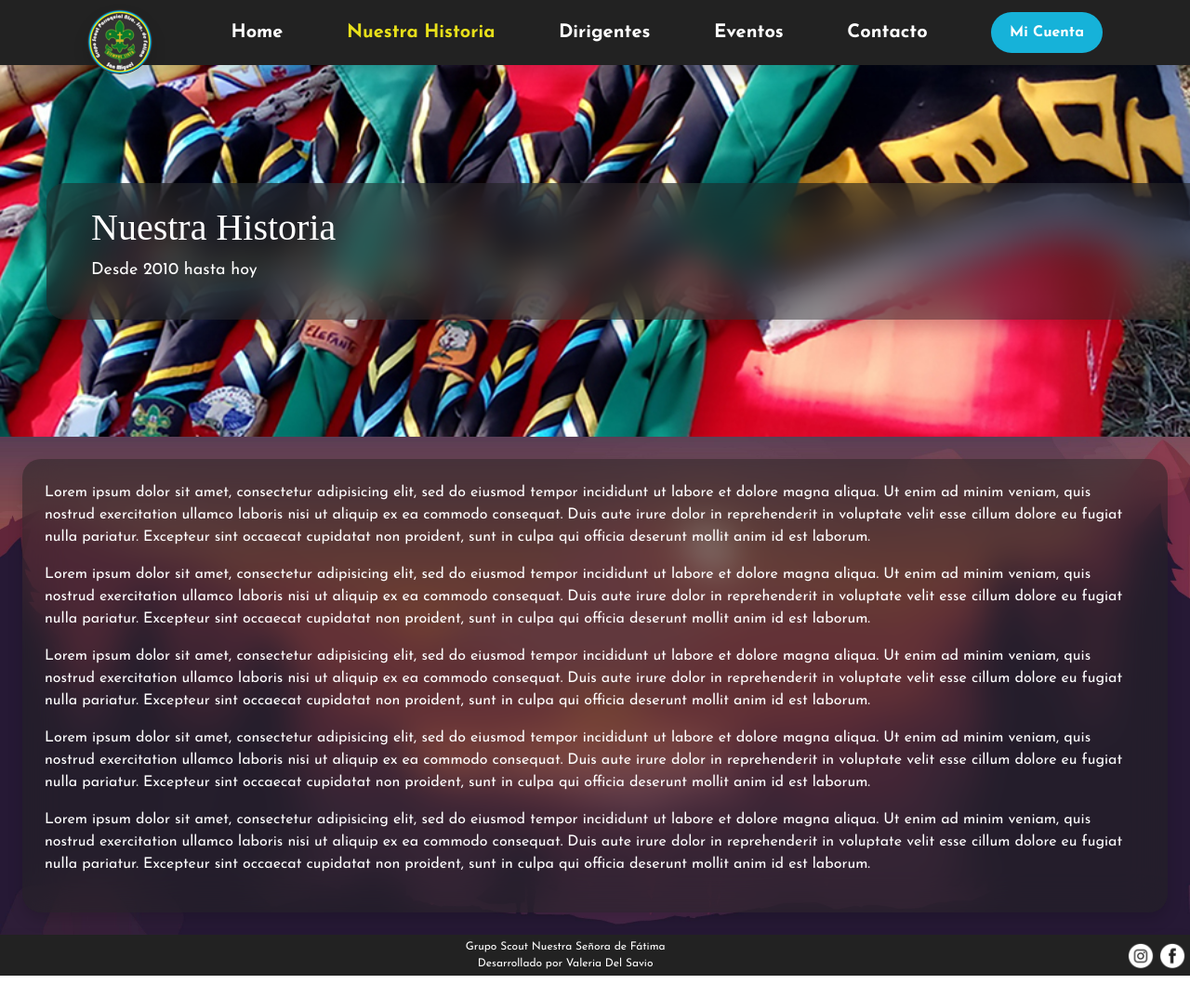
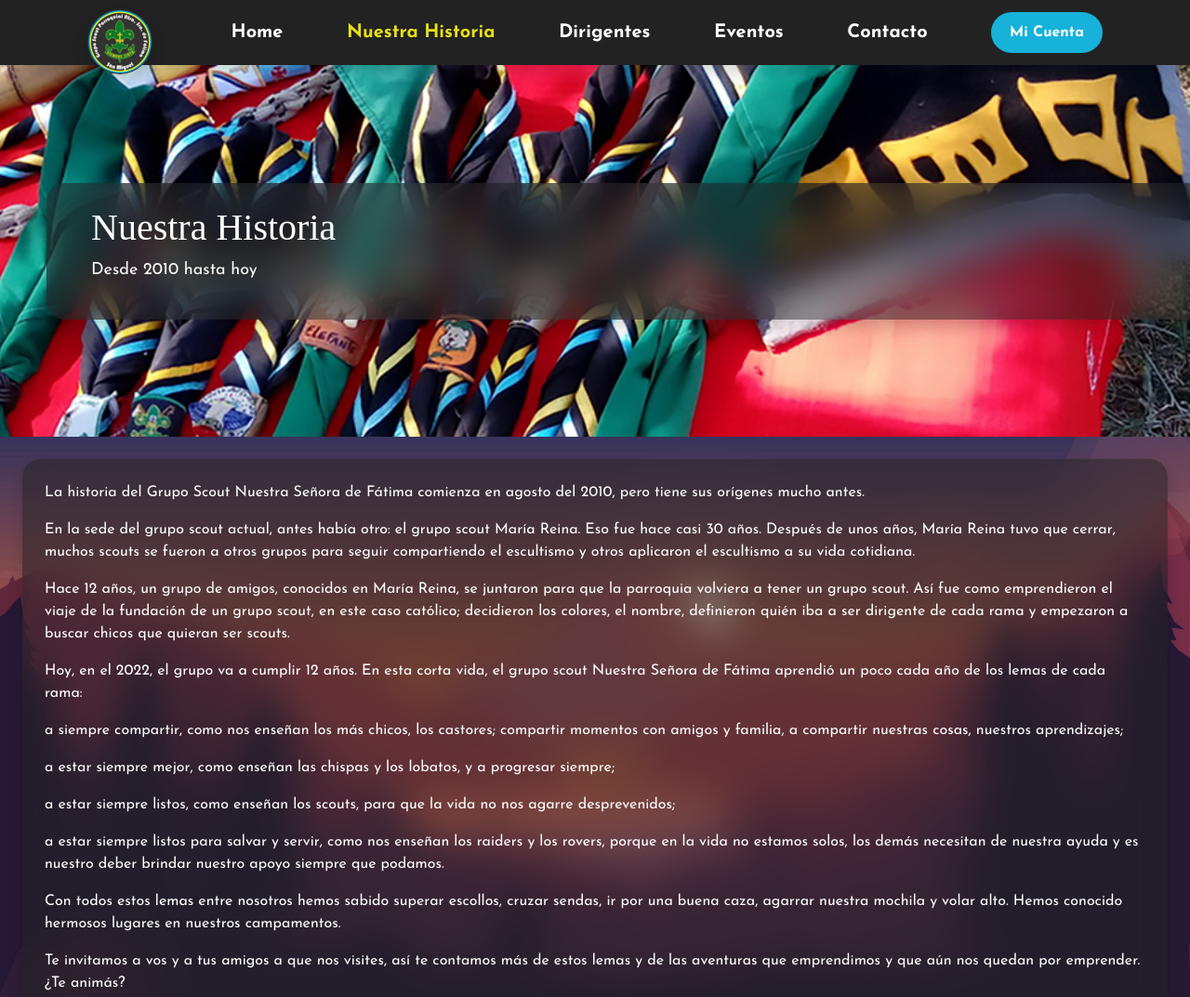
Before and after one commit to ValeeDS/GSNSF-DELSAVIO, a website: page historia.html in a window 1280 px wide. Shown: the top 1073 px of the page at 93% size. Before the commit the page ends 1050 px from the top, so only its background shows below. Drawn offline with nearby package versions, Linux system fonts and the light colour scheme; a web font is replaced by a local one.

Commit message:
Added text for history

```diff
--- a/historia.html
+++ b/historia.html
@@ -84,36 +84,16 @@
         <section class="flex-grow-1 w-100 p-4 position-relative">
             <img loading="lazy" src="assets/img/bg/story.jpg" alt="Background Nuestra Historia" class="w-100 h-100 position-absolute top-0 start-0 zi-0 fit-cover">
             <div class="zi-1 position-relative text-white p-4 blur shadow br-20 bg-blackTransparent wow animate__animated animate__fadeIn">
-                <p>Lorem ipsum dolor sit amet, consectetur adipisicing elit, sed do eiusmod
-                tempor incididunt ut labore et dolore magna aliqua. Ut enim ad minim veniam,
-                quis nostrud exercitation ullamco laboris nisi ut aliquip ex ea commodo
-                consequat. Duis aute irure dolor in reprehenderit in voluptate velit esse
-                cillum dolore eu fugiat nulla pariatur. Excepteur sint occaecat cupidatat non
-                proident, sunt in culpa qui officia deserunt mollit anim id est laborum.</p>
-                <p>Lorem ipsum dolor sit amet, consectetur adipisicing elit, sed do eiusmod
-                tempor incididunt ut labore et dolore magna aliqua. Ut enim ad minim veniam,
-                quis nostrud exercitation ullamco laboris nisi ut aliquip ex ea commodo
-                consequat. Duis aute irure dolor in reprehenderit in voluptate velit esse
-                cillum dolore eu fugiat nulla pariatur. Excepteur sint occaecat cupidatat non
-                proident, sunt in culpa qui officia deserunt mollit anim id est laborum.</p>
-                <p>Lorem ipsum dolor sit amet, consectetur adipisicing elit, sed do eiusmod
-                tempor incididunt ut labore et dolore magna aliqua. Ut enim ad minim veniam,
-                quis nostrud exercitation ullamco laboris nisi ut aliquip ex ea commodo
-                consequat. Duis aute irure dolor in reprehenderit in voluptate velit esse
-                cillum dolore eu fugiat nulla pariatur. Excepteur sint occaecat cupidatat non
-                proident, sunt in culpa qui officia deserunt mollit anim id est laborum.</p>
-                <p>Lorem ipsum dolor sit amet, consectetur adipisicing elit, sed do eiusmod
-                tempor incididunt ut labore et dolore magna aliqua. Ut enim ad minim veniam,
-                quis nostrud exercitation ullamco laboris nisi ut aliquip ex ea commodo
-                consequat. Duis aute irure dolor in reprehenderit in voluptate velit esse
-                cillum dolore eu fugiat nulla pariatur. Excepteur sint occaecat cupidatat non
-                proident, sunt in culpa qui officia deserunt mollit anim id est laborum.</p>
-                <p>Lorem ipsum dolor sit amet, consectetur adipisicing elit, sed do eiusmod
-                tempor incididunt ut labore et dolore magna aliqua. Ut enim ad minim veniam,
-                quis nostrud exercitation ullamco laboris nisi ut aliquip ex ea commodo
-                consequat. Duis aute irure dolor in reprehenderit in voluptate velit esse
-                cillum dolore eu fugiat nulla pariatur. Excepteur sint occaecat cupidatat non
-                proident, sunt in culpa qui officia deserunt mollit anim id est laborum.</p>
+                <p>La historia del Grupo Scout Nuestra Señora de Fátima comienza en agosto del 2010, pero tiene sus orígenes mucho antes.</p>
+                <p>En la sede del grupo scout actual, antes había otro: el grupo scout María Reina. Eso fue hace casi 30 años. Después de unos años, María Reina tuvo que cerrar, muchos scouts se fueron a otros grupos para seguir compartiendo el escultismo y otros aplicaron el escultismo a su vida cotidiana.</p>
+                <p>Hace 12 años, un grupo de amigos, conocidos en María Reina, se juntaron para que la parroquia volviera a tener un grupo scout. Así fue como emprendieron el viaje de la fundación de un grupo scout, en este caso católico; decidieron los colores, el nombre, definieron quién iba a ser dirigente de cada rama y empezaron a buscar chicos que quieran ser scouts.</p>
+                <p>Hoy, en el 2022, el grupo va a cumplir 12 años. En esta corta vida, el grupo scout Nuestra Señora de Fátima aprendió un poco cada año de los lemas de cada rama:</p>
+                <p>a siempre compartir, como nos enseñan los más chicos, los castores; compartir momentos con amigos y familia, a compartir nuestras cosas, nuestros aprendizajes;</p>
+                <p>a estar siempre mejor, como enseñan las chispas y los lobatos, y a progresar siempre;</p>
+                <p>a estar siempre listos, como enseñan los scouts, para que la vida no nos agarre desprevenidos;</p>
+                <p>a estar siempre listos para salvar y servir, como nos enseñan los raiders y los rovers, porque en la vida no estamos solos, los demás necesitan de nuestra ayuda y es nuestro deber brindar nuestro apoyo siempre que podamos.</p>
+                <p>Con todos estos lemas entre nosotros hemos sabido superar escollos, cruzar sendas, ir por una buena caza, agarrar nuestra mochila y volar alto. Hemos conocido hermosos lugares en nuestros campamentos.</p>
+                <p>Te invitamos a vos y a tus amigos a que nos visites, así te contamos más de estos lemas y de las aventuras que emprendimos y que aún nos quedan por emprender. ¿Te animás?</p>
             </div>
         </section>
     </main>
```
Also changed, not shown: 1 other file.
